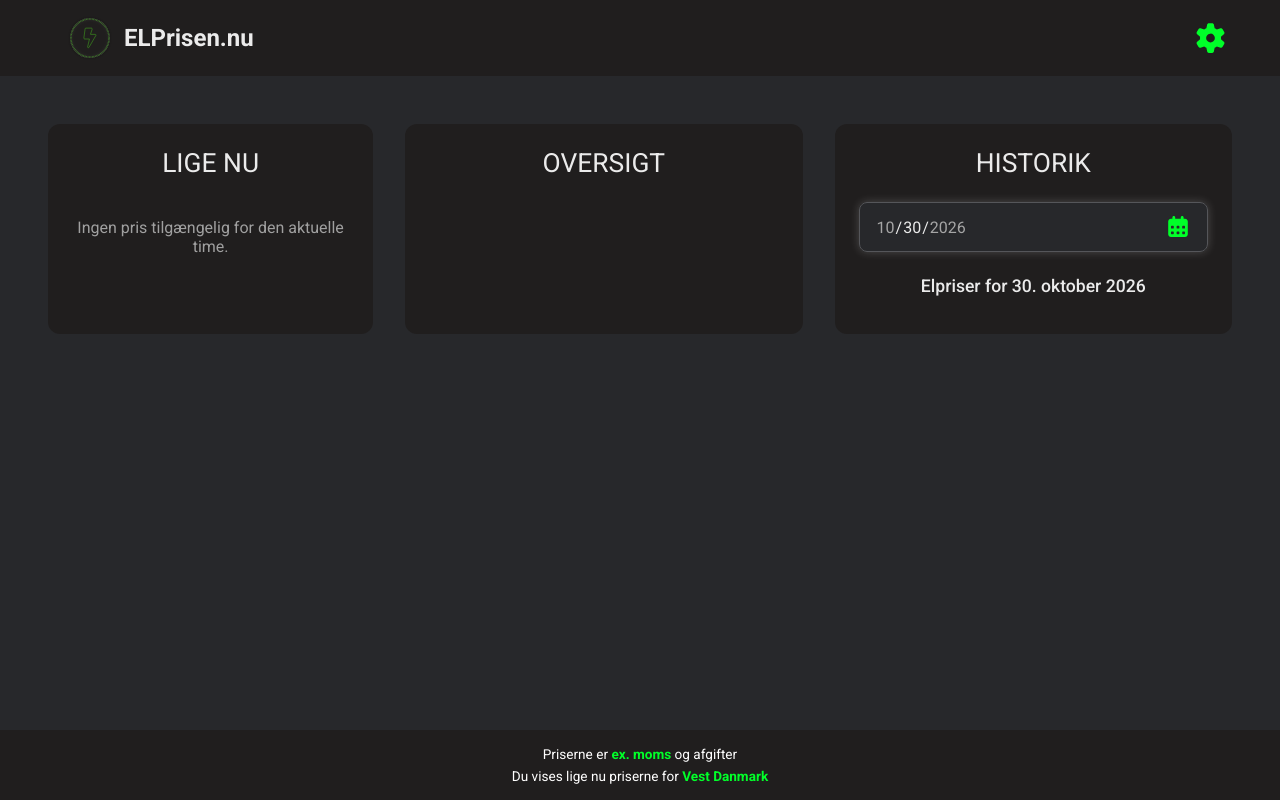
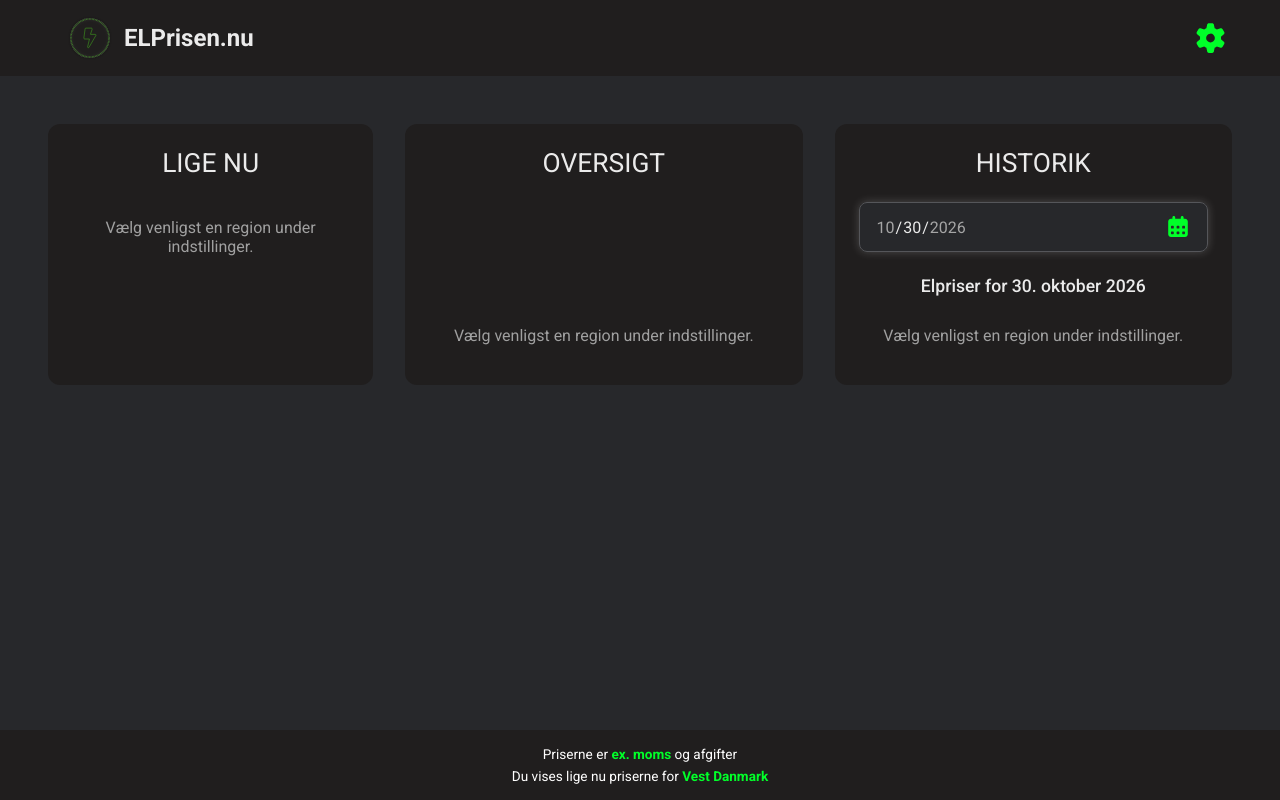
Before and after one commit to phch42/elpriser-nu, a React (Vite) app: page / in a window 1280 px wide. Built offline with nearby package versions, Linux system fonts and the light colour scheme.

Commit message:
fix: handle missing region in desktop dashboard

```diff
--- a/src/components/DesktopDashboard/DesktopDashboard.tsx
+++ b/src/components/DesktopDashboard/DesktopDashboard.tsx
@@ -77,6 +77,10 @@ export default function DesktopDashboard() {
       <DashboardSection>
         <SectionHeading>Lige nu</SectionHeading>
 
+        {!region ? (
+          <Message>Vælg venligst en region under indstillinger.</Message>
+        ) : (
+          <>
             {todayIsLoading && <Message>Henter elpriser...</Message>}
             {todayError && <Message>{todayError}</Message>}
 
@@ -111,6 +115,8 @@ export default function DesktopDashboard() {
             {!todayIsLoading && !todayError && (
               <PriceSummary prices={todayPrices} />
             )}
+          </>
+        )}
       </DashboardSection>
 
       <DashboardSection>
@@ -118,6 +124,10 @@ export default function DesktopDashboard() {
 
         <OverviewListSpacer />
 
+        {!region ? (
+          <Message>Vælg venligst en region under indstillinger.</Message>
+        ) : (
+          <>
             {todayIsLoading && <Message>Henter elpriser...</Message>}
             {todayError && <Message>{todayError}</Message>}
 
@@ -126,6 +136,8 @@ export default function DesktopDashboard() {
                 prices={todayPrices}
                 desktopScrollable
               />
+            )}
+          </>
         )}
       </DashboardSection>
 
@@ -159,6 +171,10 @@ export default function DesktopDashboard() {
           </SelectedDateHeading>
         </HistoryControls>
 
+        {!region ? (
+          <Message>Vælg venligst en region under indstillinger.</Message>
+        ) : (
+          <>
             {historyIsLoading && <Message>Henter elpriser...</Message>}
             {historyError && <Message>{historyError}</Message>}
 
@@ -168,6 +184,8 @@ export default function DesktopDashboard() {
                 desktopScrollable
               />
             )}
+          </>
+        )}
       </DashboardSection>
     </DashboardContainer>
   );
```
Lines whose indentation alone changed are shown as unchanged.
